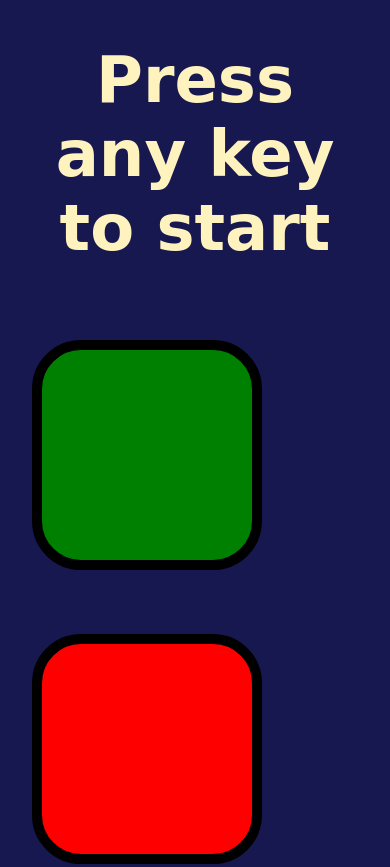
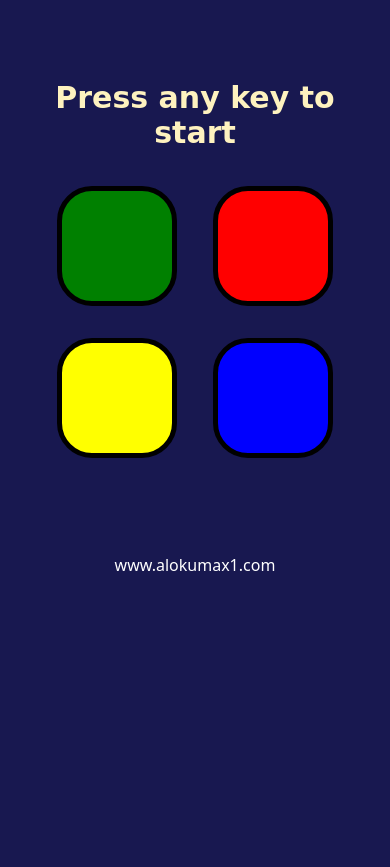
Before and after one commit to alokkumax/Simon-Game, a plain HTML site: page index.html in a window 390 px wide. Shown: the top 867 px of the page. After the commit the page ends 844 px from the top, so only its background shows below. Drawn offline with nearby package versions, Linux system fonts and the light colour scheme.

Commit message:
added functions and html-css

```diff
--- a/style.css
+++ b/style.css
@@ -50,3 +50,31 @@ button{
 .b{
     background-color: blue;
 }
+@media ( max-width:540px) {
+    h1{
+        font-size: 30px;
+        margin-top: 5rem;
+    }
+    button{
+        width: 150px;
+        height: 150px;
+    }
+    main{
+         display: flex;
+        flex-direction: column;
+    }
+
+}
+@media ( max-width:390px) {
+
+    button{
+        width: 120px;
+        height: 120px;
+        margin: 1rem;
+        border: 5px solid black;
+        border-radius: 35px;
+        cursor: pointer;
+    }
+
+
+}
```
